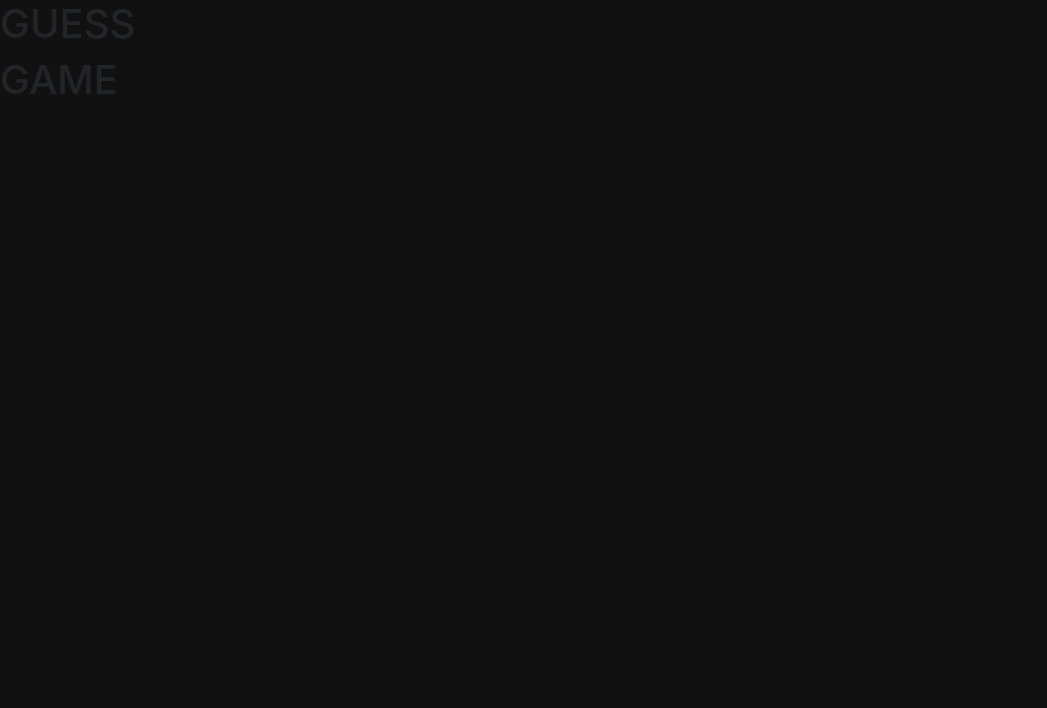
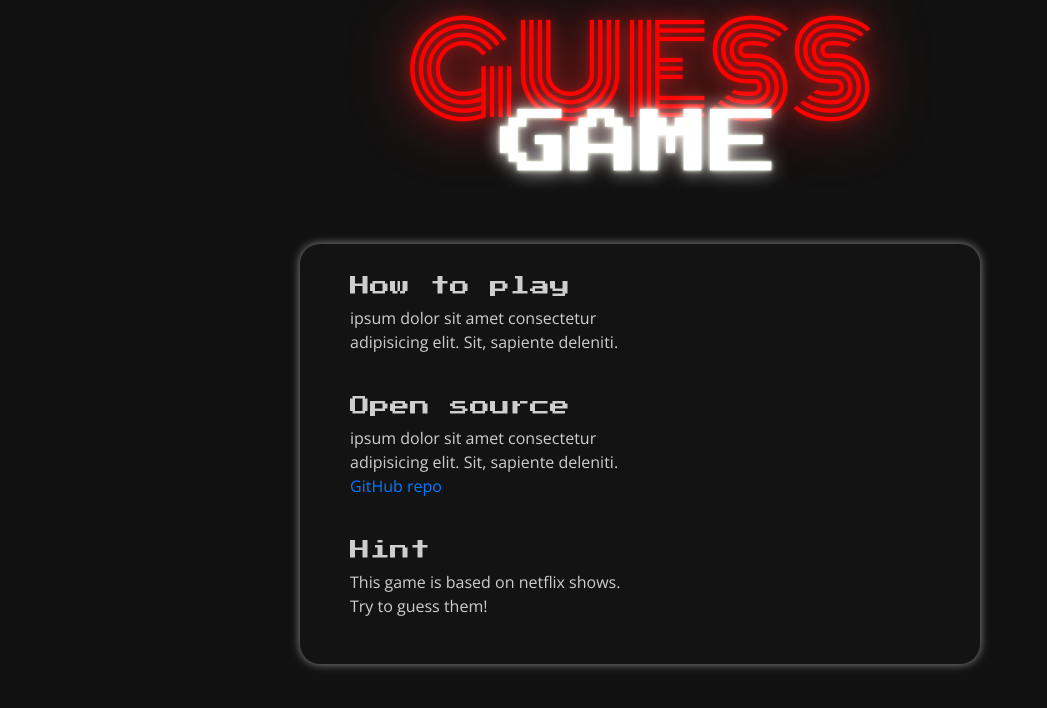
Before and after one commit to FreddyJD/UNCC-WordGuess, a plain HTML site: page index.html in a window 1280 px wide. Shown: the whole page, without its empty margins (0-1047 px from the left). Drawn offline with nearby package versions, Linux system fonts and the light colour scheme.

Commit message:
Added base styling and wrote tags inside the container

```diff
--- a/includes/style.css
+++ b/includes/style.css
@@ -1,17 +1,57 @@
+/*
+
+- Feel free to re-use my CSS.
+
+- Colors are inspited by
+Stranger Things
+
+- Contianer box have a transperancy level (it will the color if you change the background color)
+
+
+*/
+
 @import url('https://fonts.googleapis.com/css?family=Monoton|Open+Sans|Press+Start+2P');
 
 body {
     background-color: #111111;
 }
+h1 {
+    text-align: center;
+}
 
 .h1-up {
     font-family: 'Monoton';
+    font-size: 120px;
+    position: relative;
+    color: red;
+    text-shadow: 0 0 60px rgb(216, 30, 30),0 0 15px rgb(138, 33, 33),0 0 3px rgb(110, 0, 0);
 }
 
 .h1-down {
     font-family: 'Press Start 2P', cursive;
+    font-size: 70px;
+    position: relative;
+    color: white;
+    text-shadow: 0 0 19px rgb(255, 255, 255),0 0 5px rgb(242, 255, 195),0 0 2px rgb(189, 220, 255);
+    top: -50px;
 }
 
-h2, h3, h4, p, a, span {
+h2 {
+    font-family: 'Press Start 2P', cursive;
+    font-size: 20px;
+}
+
+h3, h4, p, a, span {
     font-family: 'Open Sans', sans-serif;
 }
+
+.container-content {
+    background-color: #ffffff02;
+    color: rgb(206, 206, 206);
+    width: 680px;
+    padding: 30px 50px;
+    margin: 0 auto;
+    border-radius: 20px;
+    box-shadow: 0 0 10px rgba(255, 255, 255, 0.521);
+
+}
--- a/index.html
+++ b/index.html
@@ -9,20 +9,28 @@
     <link rel="stylesheet" href="includes/style.css">
 </head>
 <body>
-    <div class="jumptron">
+    <div class="container">
         <div class="row">
             <div class="col-md-12">
-            <h1>GUESS</h1>
-            <h1>GAME</h1>
+            <h1 class="h1-up">GUESS</h1>
+            <h1 class="h1-down"> GAME</h1>
             </div>
         </div>
     </div>
-    <div class="container">
+    <div class="container container-content">
         <div class="row">
-            <div class="col-md6">
+            <div class="col-md-6">
+                <h2>How to play</h2>
+                <p> ipsum dolor sit amet consectetur adipisicing elit. Sit, sapiente deleniti. </p>
+                <br>
+                <h2>Open source</h2>
+                <p> ipsum dolor sit amet consectetur adipisicing elit. Sit, sapiente deleniti. <a href="https://github.com/FreddyJD/Word-Guess"> GitHub repo</a> </p>
+                <br>
+                <h2>Hint</h2>
+                <p> This game is based on netflix shows. Try to guess them!</p>
                 <!-- All my instructions will go here  -->
             </div>
-            <div class="col-md6">
+            <div class="col-md-6">
                 <!-- Game will run here  -->
             </div>
         </div>
```
